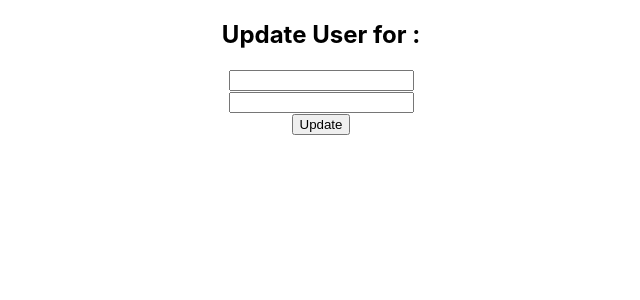
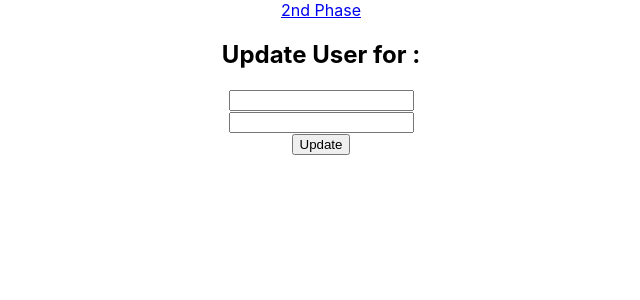
Before and after one commit to rasel-gannicus/node-with-react-first-try, a React (Create React App) app: page /updateUser/1 in a window 1280 px wide. Shown: the top 300 px of the page, without its empty margins (319-959 px from the left). Built offline with nearby package versions, Linux system fonts and the light colour scheme; no server answers.

Commit message:
ready for second phase

```diff
--- a/src/App.js
+++ b/src/App.js
@@ -5,6 +5,7 @@ import { Route, Router, Routes } from 'react-router-dom';
 import AddUser from './Components/AddUser/AddUser';
 import Home from './Components/Home/Home';
 import UpdateUser from './Components/UpdateUser/UpdateUser';
+import Header from './Components/Header/Header';
 
 function App() {
   // const [players, setPlayers] = useState([]);
@@ -32,9 +33,9 @@ function App() {
   // }
   return (
     <div className="App">
-
+      <Header></Header>
       <Routes>
-        <Route path='/' element={<Home></Home>} ></Route>
+        <Route path='/home' element={<Home></Home>} ></Route>
         <Route path='/addUser' element={<AddUser></AddUser>} ></Route>
         <Route path='/updateUser/:id' element={<UpdateUser></UpdateUser>}></Route>
       </Routes>
--- /dev/null
+++ b/src/Components/Header/Header.js
@@ -0,0 +1,12 @@
+import React from 'react';
+import { Link } from 'react-router-dom';
+
+const Header = () => {
+    return (
+        <div>
+            <Link>2nd Phase</Link>
+        </div>
+    );
+};
+
+export default Header;
```
